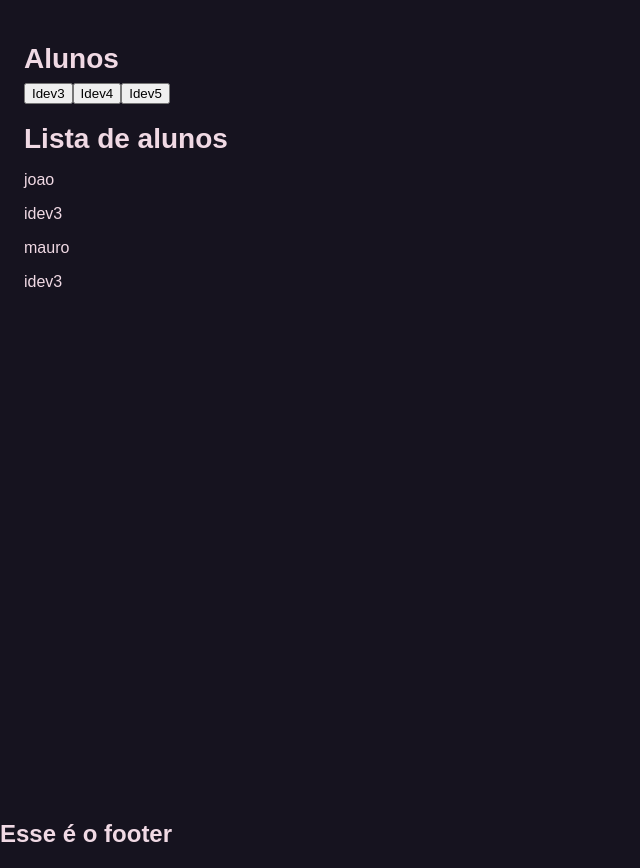
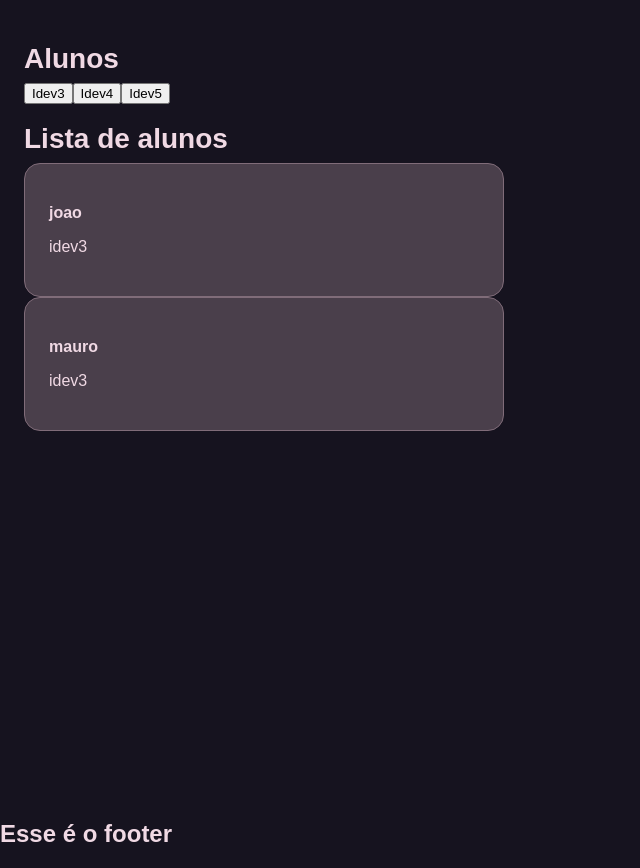
Before and after one commit to renataaap/calculadora, a Next.js app: page /lista in a window 1280 px wide. Both pictures are taken after a click on the button "Idev3". Shown: the whole page, without its empty margins (0-640 px from the left). Built offline with nearby package versions, Linux system fonts and the light colour scheme.

Commit message:
feat: refactor AlunosCard component and integrate it into Lista for student display

```diff
--- a/app/components/AlunosCard.tsx
+++ b/app/components/AlunosCard.tsx
@@ -1,13 +1,14 @@
-type Aluno = {
-    nome: string;
-    turma: string;
-};
+interface cardProps {
+    nome: string,
+    turma: string
+}
 
-export default function AlunoCard({aluno}: {aluno: Aluno}) {
+export default function Card({nome, turma}:cardProps) {
     return (
         <div className="card">
-            <p><strong>{aluno.nome}</strong></p>
-            <p>{aluno.turma}</p>
+            <p><strong>{nome}</strong></p>
+            <p>{turma}</p>
         </div>
-    );
+    )
+
 }
--- a/app/lista/page.tsx
+++ b/app/lista/page.tsx
@@ -1,5 +1,6 @@
 'use client'
 import { useState } from "react";
+import Card from "../components/AlunosCard";
 
 export default function Lista() {
     var alunos = [
@@ -48,46 +49,31 @@ export default function Lista() {
 
                 <h1>Lista de alunos</h1>
 
-            {alunoSelec === "1" &&
-                alunos.map((aluno, index) => {
-                if (aluno.turma === "idev3") {
-                    return (
-                        <div key={index}>
-                            <p>{aluno.nome}</p>
-                            <p>{aluno.turma}</p>
-                        </div>
-                    );
-                }
 
-                return null
-
-            })}
-
-            {alunoSelec === "2" &&
-                alunos.map((aluno, index) => {
-                    if (aluno.turma === "idev4") {
-                        return (
-                            <div key={index}>
-                                <p>{aluno.nome}</p>
-                                <p>{aluno.turma}</p>
-                            </div>
-                        );
-                    }
-                    return null
-                })}
-
-            {alunoSelec === "3" &&
-                alunos.map((aluno, index) => {
-                    if (aluno.turma === "idev5") {
-                        return (
-                            <div key={index}>
-                                <p>{aluno.nome}</p>
-                                <p>{aluno.turma}</p>
-                            </div>
-                        );
-                    }
-                    return null
-                })}
+                {alunoSelec === "1" && (
+                    <>
+                        {alunos.map((aluno, index) =>
+                        aluno.turma === "idev3" &&
+                        <Card nome={aluno.nome} turma={aluno.turma}></Card>
+                        )}
+                    </>
+                )}
+                {alunoSelec === "2" && (
+                    <>
+                        {alunos.map((aluno, index) =>
+                        aluno.turma === "idev4" &&
+                        <Card nome={aluno.nome} turma={aluno.turma}></Card>
+                        )}
+                    </>
+                )}
+                {alunoSelec === "3" && (
+                    <>
+                        {alunos.map((aluno, index) =>
+                        aluno.turma === "idev5" &&
+                        <Card nome={aluno.nome} turma={aluno.turma}></Card>
+                        )}
+                    </>
+                )}
 
         </div>
         </>
```
Lines whose indentation alone changed are shown as unchanged.
